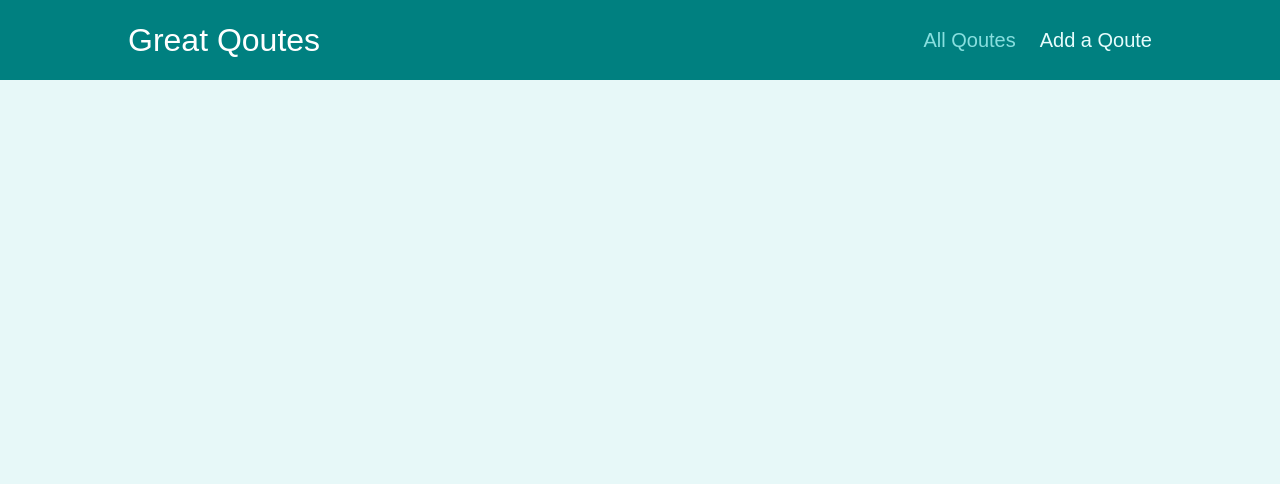
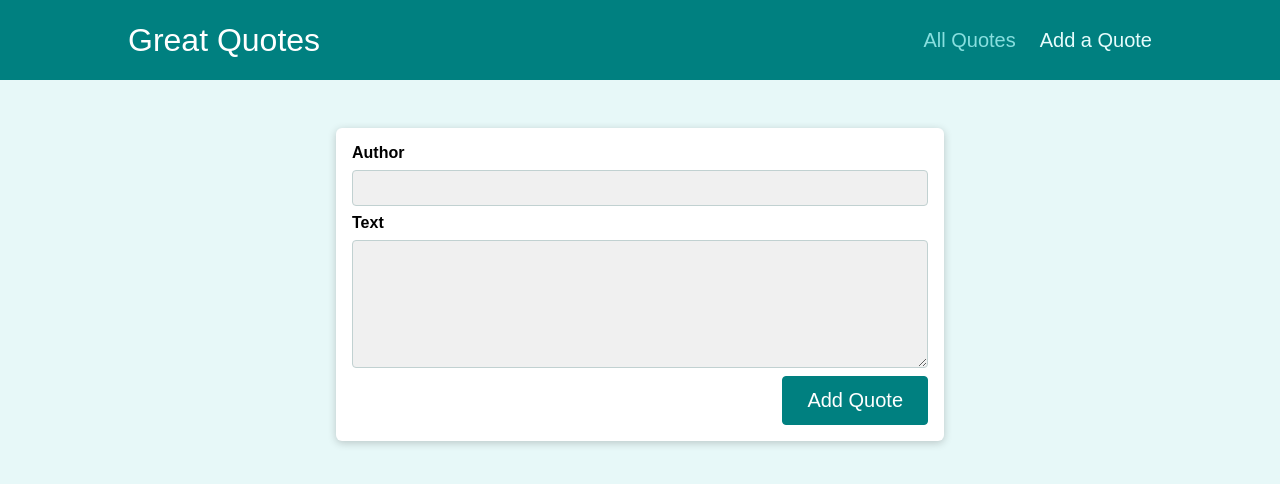
Before and after one commit to bekasturua/Quotes-React, a React (Create React App) app: page /new-quote in a window 1280 px wide. Shown: the top 484 px of the page. Built offline with nearby package versions, Linux system fonts and the light colour scheme.

Commit message:
correct code

```diff
--- a/src/App.js
+++ b/src/App.js
@@ -1,8 +1,8 @@
-import { Switch, Route, Redirect } from "react-router-dom";
+import { Route, Switch, Redirect } from "react-router-dom";
 
-import AllQoutes from "./pages/AllQoutes";
-import QouteDetail from "./pages/QouteDetail";
-import NewQoute from "./pages/NewQoute";
+import AllQuotes from "./pages/AllQuotes";
+import QuoteDetail from "./pages/QuoteDetail";
+import NewQuote from "./pages/NewQuote";
 import Layout from "./components/layout/Layout";
 
 function App() {
@@ -13,13 +13,13 @@ function App() {
           <Redirect to="/quotes" />
         </Route>
         <Route path="/quotes" exact>
-          <AllQoutes />
+          <AllQuotes />
         </Route>
-        <Route path="/quotes/:qouteId">
-          <QouteDetail />
+        <Route path="/quotes/:quoteId">
+          <QuoteDetail />
         </Route>
-        <Route path="/new-qoute">
-          <NewQoute />
+        <Route path="/new-quote">
+          <NewQuote />
         </Route>
       </Switch>
     </Layout>
--- a/src/components/layout/Layout.js
+++ b/src/components/layout/Layout.js
@@ -1,4 +1,5 @@
 import { Fragment } from "react";
+
 import classes from "./Layout.module.css";
 import MainNavigation from "./MainNavigation";
 
--- a/src/components/layout/MainNavigation.js
+++ b/src/components/layout/MainNavigation.js
@@ -4,17 +4,17 @@ import { NavLink } from "react-router-dom";
 const MainNavigation = () => {
   return (
     <header className={classes.header}>
-      <div className={classes.logo}>Great Qoutes</div>
+      <div className={classes.logo}>Great Quotes</div>
       <nav className={classes.nav}>
         <ul>
           <li>
             <NavLink to="/quotes" activeClassName={classes.active}>
-              All Qoutes
+              All Quotes
             </NavLink>
           </li>
           <li>
             <NavLink to="/new-quote" activeClassName={classes.active}>
-              Add a Qoute
+              Add a Quote
             </NavLink>
           </li>
         </ul>
--- a/src/components/quotes/QuoteForm.js
+++ b/src/components/quotes/QuoteForm.js
@@ -1,7 +1,7 @@
 import { useRef } from "react";
 
-import Card from "../ui/Card";
-import LoadingSpinner from "../ui/LoadingSpinner";
+import Card from "../UI/Card";
+import LoadingSpinner from "../UI/LoadingSpinner";
 import classes from "./QuoteForm.module.css";
 
 const QuoteForm = (props) => {
--- a/src/pages/AllQoutes.js
+++ /dev/null
@@ -1,12 +0,0 @@
-import QuoteList from "../components/quotes/QuoteList";
-
-const DUMMY_QUOTES = [
-  { id: "q1", author: "Beka", text: "Learning React is fun!" },
-  { id: "q2", author: "Ilia", text: "Learning React is great!" },
-];
-
-const AllQoutes = () => {
-  return <QuoteList quotes={DUMMY_QUOTES} />;
-};
-
-export default AllQoutes;
--- /dev/null
+++ b/src/pages/AllQuotes.js
@@ -0,0 +1,12 @@
+import QuoteList from '../components/quotes/QuoteList';
+
+const DUMMY_QUOTES = [
+  { id: 'q1', author: 'Max', text: 'Learning React is fun!' },
+  { id: 'q2', author: 'Maximilian', text: 'Learning React is great!' },
+];
+
+const AllQuotes = () => {
+  return <QuoteList quotes={DUMMY_QUOTES} />
+};
+
+export default AllQuotes;
--- a/src/pages/NewQoute.js
+++ /dev/null
@@ -1,5 +0,0 @@
-const NewQoute = () => {
-    return <h1>New Qoute Page</h1>
-};
-
-export default NewQoute;
--- /dev/null
+++ b/src/pages/NewQuote.js
@@ -0,0 +1,11 @@
+import QuoteForm from '../components/quotes/QuoteForm';
+
+const NewQuote = () => {
+  const addQuoteHandler = (quoteData) => {
+    console.log(quoteData);
+  };
+
+  return <QuoteForm onAddQuote={addQuoteHandler} />;
+};
+
+export default NewQuote;
--- a/src/pages/QouteDetail.js
+++ /dev/null
@@ -1,20 +0,0 @@
-import { Fragment } from "react";
-import { useParams, Route } from "react-router-dom";
-
-import Comments from "../components/comments/Comments";
-
-const QouteDetail = () => {
-  const params = useParams();
-
-  return (
-    <Fragment>
-      <h1>Qoute Detail Page</h1>
-      <p>{params.qouteId}</p>
-      <Route path={`/quotes/${params.qouteId}/comments`}>
-        <Comments />
-      </Route>
-    </Fragment>
-  );
-};
-
-export default QouteDetail;
--- /dev/null
+++ b/src/pages/QuoteDetail.js
@@ -0,0 +1,20 @@
+import { Fragment } from 'react';
+import { useParams, Route } from 'react-router-dom';
+
+import Comments from '../components/comments/Comments';
+
+const QuoteDetail = () => {
+  const params = useParams();
+
+  return (
+    <Fragment>
+      <h1>Quote Detail Page</h1>
+      <p>{params.quoteId}</p>
+      <Route path={`/quotes/${params.quoteId}/comments`}>
+        <Comments />
+      </Route>
+    </Fragment>
+  );
+};
+
+export default QuoteDetail;
```
Also changed, not shown: 1 other file (tests, documents, lock files or other folders).
